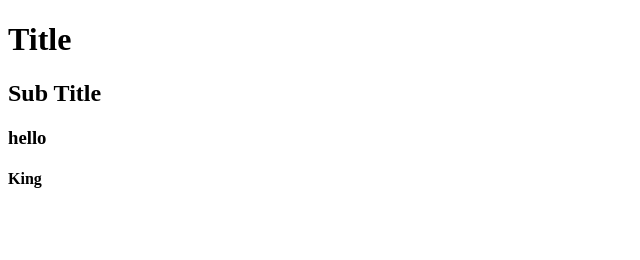
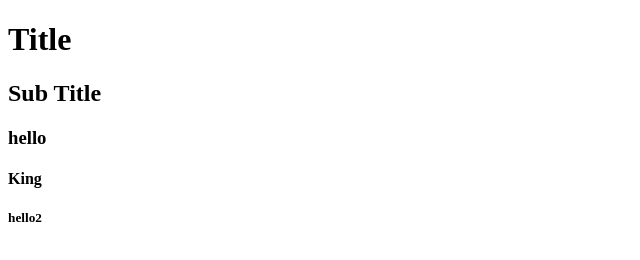
Before and after one commit to DanyTheBigBoy/GItDemo, a plain HTML site: page index.html in a window 1280 px wide. Shown: the full height of the page, 0-640 px from the left. Drawn offline with Linux system fonts and the light colour scheme.

Commit message:
add h5 to html

```diff
--- a/index.html
+++ b/index.html
@@ -17,6 +17,7 @@
     <h2>Sub Title</h2>
     <h3>hello</h3>
     <h4>King</h4>
+    <h5>hello2</h5>
 </body>
 
 </html>
```
